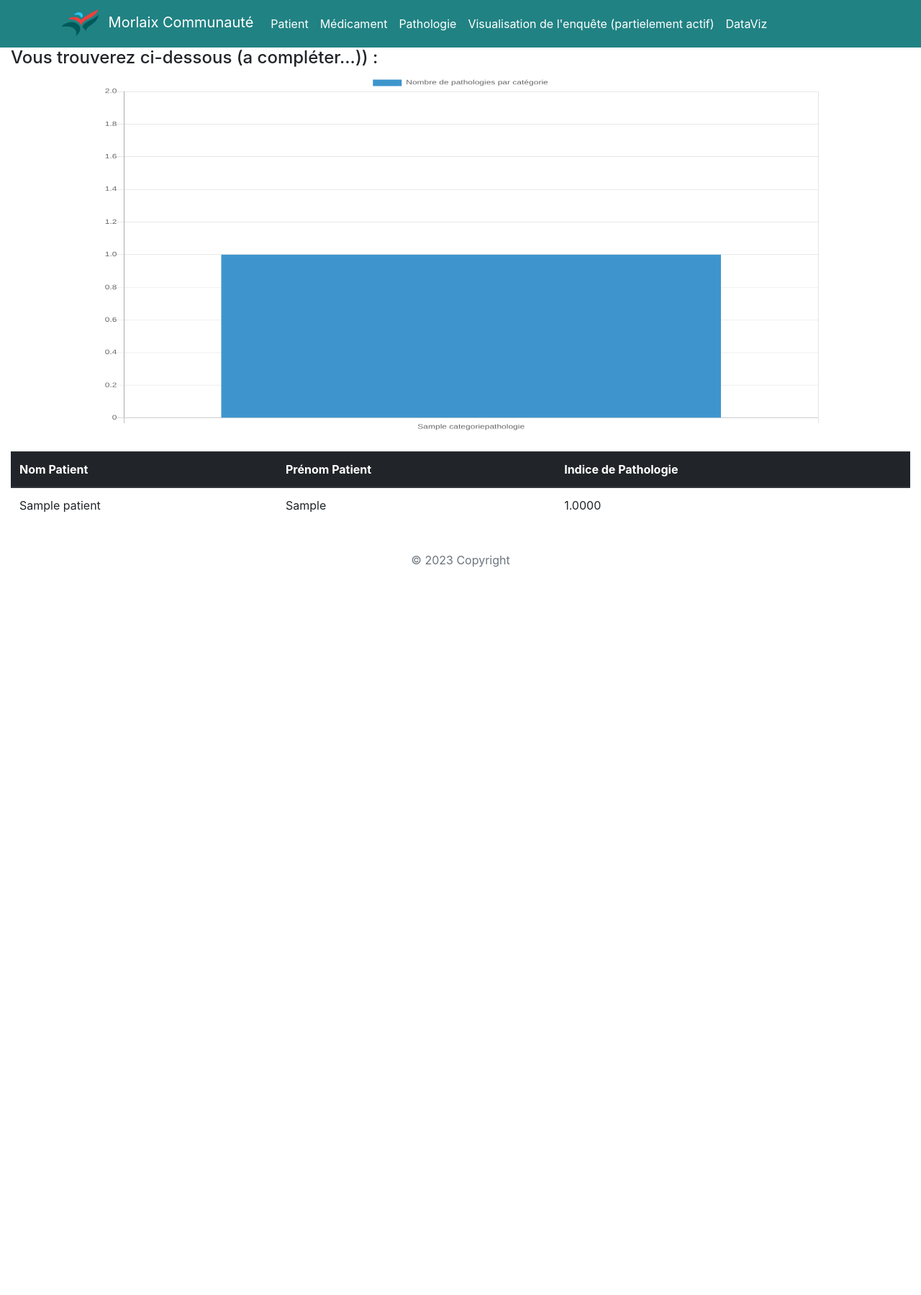
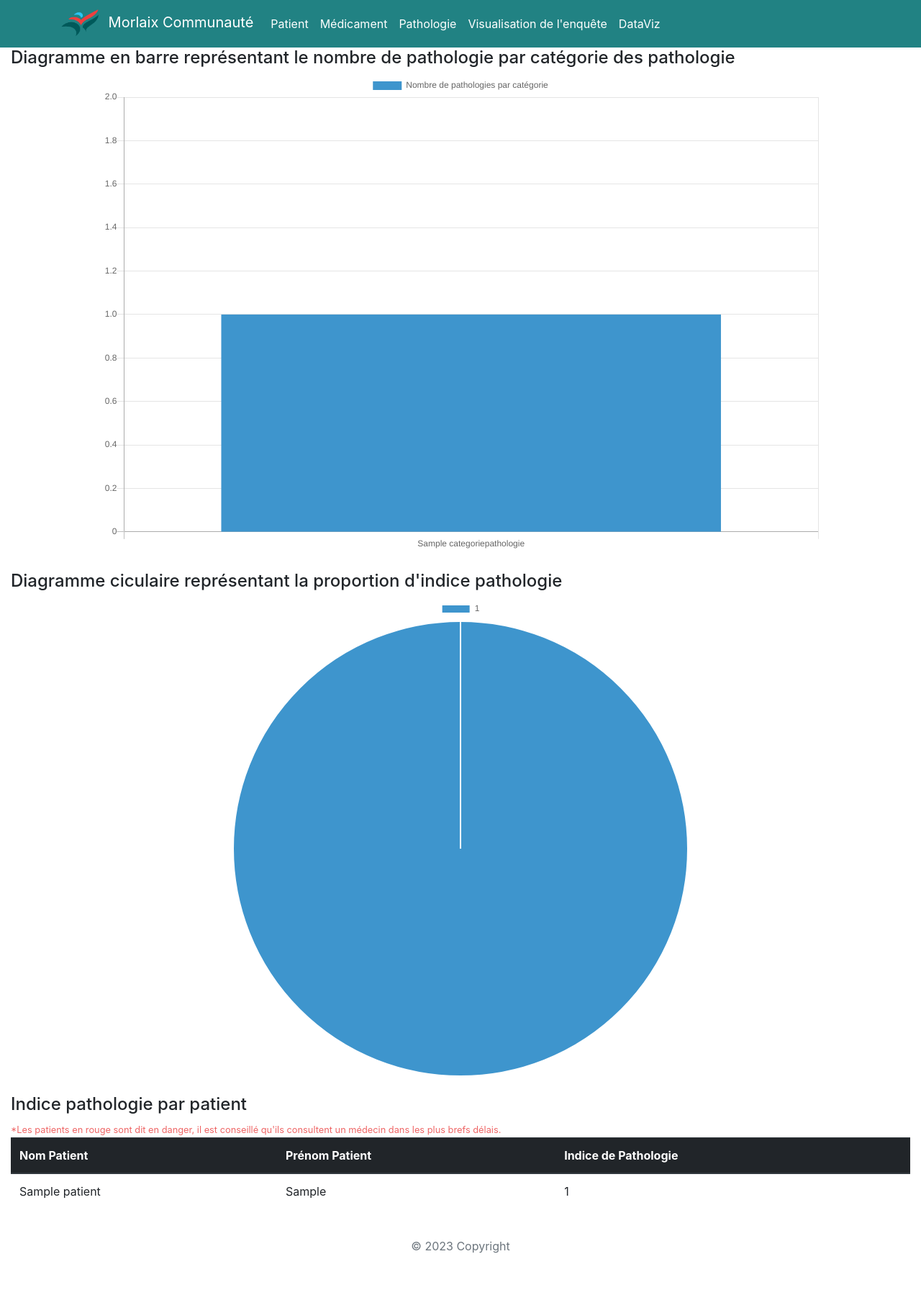
Before and after one commit to lucas-besson/S3.01-Misson-2, a Flask app: page /dataviz/show in a window 1280 px wide. Shown: the whole page at 72% size. Before the commit the page ends 788 px from the top, so only its background shows below. Run offline with Flask 3, Linux system fonts and the light colour scheme; tables that the repository leaves empty hold one stand-in row (values such as "Sample post"); some libraries are stand-ins or nearby versions.

Commit message:
Ajout du camembert et finalisation du site

```diff
--- a/controllers/dataviz.py
+++ b/controllers/dataviz.py
@@ -13,4 +13,7 @@ def show_dataviz():
     labels_categorie_pathologie = [str(row['LABEL']) for row in data]
     values_categorie_pathologie = [str(row['TOTAL']) for row in data]
     data_indice_pathologie = dataviz_find_indice()
-    return render_template('/dataviz/dataviz.html', labels_categorie_pathologie=labels_categorie_pathologie, values_categorie_pathologie=values_categorie_pathologie, data_indice=data_indice_pathologie)
+    data_pie = dataviz_pie_indice()
+    values_indice = [str(row['STAT']) for row in data_pie]
+    labels_indice = [str(row['INDICE']) for row in data_pie]
+    return render_template('/dataviz/dataviz.html', labels_categorie_pathologie=labels_categorie_pathologie, values_categorie_pathologie=values_categorie_pathologie, data_indice=data_indice_pathologie, values_indice=values_indice, labels_indice=labels_indice)
--- a/models/dao_dataviz.py
+++ b/models/dao_dataviz.py
@@ -21,7 +21,7 @@ def dataviz_find_indice():
     connection = get_db()
     try:
         cursor = connection.cursor()
-        sql = '''SELECT P.nom, P.prenom, Count( DISTINCT M.idPathologie)/Count( DISTINCT C.idMed) AS CALCUL
+        sql = '''SELECT P.nom, P.prenom, CEILING(Count( DISTINCT C.idMed)/Count( DISTINCT  M.idPathologie)) AS CALCUL
                 FROM estmaladede As M
                 INNER JOIN correspondance C ON C.idPatient = M.idPatient
                 INNER JOIN patient P ON M.idPatient = P.idPatient
@@ -30,3 +30,19 @@ def dataviz_find_indice():
         return cursor.fetchall()
     except ValueError:
         abort(400, 'error requete dataviz_find_indice')
+
+def dataviz_pie_indice():
+    connection = get_db()
+    try:
+        cursor = connection.cursor()
+        sql = '''SELECT CALCUL AS INDICE, Count(CALCUL) AS STAT FROM (
+                    SELECT CEILING(Count( DISTINCT C.idMed)/Count( DISTINCT  M.idPathologie)) AS CALCUL
+                    FROM estmaladede As M
+                    INNER JOIN correspondance C ON C.idPatient = M.idPatient
+                    INNER JOIN patient P ON M.idPatient = P.idPatient
+                    GROUP BY M.idPatient) As getIndice
+                GROUP BY CALCUL;'''
+        cursor.execute(sql)
+        return cursor.fetchall()
+    except ValueError:
+        abort(400, 'error requete dataviz_pie_indice')
--- a/static/style.css
+++ b/static/style.css
@@ -15,8 +15,16 @@
 }
 
 /*mis een page de la data viz*/
-#myChart{
+#myChart, #aPie{
     max-width: 1000px;
-    max-height: 500px;
+    max-height: 750px;
     margin:auto;
 }
+#danger{
+    background-color: rgba(234, 67, 67, 0.82);
+    color: #700202;
+    font-weight: bold;
+}
+small{
+    color:rgba(234, 67, 67, 0.82);
+}
--- a/templates/_nav.html
+++ b/templates/_nav.html
@@ -19,7 +19,7 @@
                         <a class="nav-link text-white" href="/pathologie/show">Pathologie</a>
                      </li>
                      <li class="nav-item">
-                        <a class="nav-link text-white" href="/visualisation/filtre/show">Visualisation de l'enquête (partielement actif)</a>
+                        <a class="nav-link text-white" href="/visualisation/filtre/show">Visualisation de l'enquête</a>
                      </li>
                       <li class="nav-item">
                         <a class="nav-link text-white" href="/dataviz/show">DataViz</a>
--- a/templates/dataviz/dataviz.html
+++ b/templates/dataviz/dataviz.html
@@ -14,8 +14,13 @@
 {% endblock %}
 
 {% block body %}
-        <h4>Vous trouverez ci-dessous (a compléter...)) : </h4>
+        <h4>Diagramme en barre représentant le nombre de pathologie par catégorie des pathologie</h4>
         <canvas id="myChart" width="300" height="200"></canvas><br>
+        <h4>Diagramme ciculaire représentant la proportion d'indice pathologie</h4>
+       <canvas id="aPie" width="300" height="200"></canvas><br>
+        <h4>Indice pathologie par patient</h4>
+        <small>*Les patients en rouge sont dit en danger, il est conseillé qu'ils consultent un médecin dans les plus  brefs délais.</small>
+
         <table class="table table-hover">
             <thead class="thead-dark">
                 <tr>
@@ -28,9 +33,15 @@
                 {% if data_indice | length >= 1 %}
                     {% for ligne in data_indice %}
                         <tr>
-                            <td>{{ ligne.nom }}</td>
-                            <td>{{ ligne.prenom }}</td>
-                            <td>{{ ligne.CALCUL }}</td>
+                            {% if ligne.CALCUL >= 3 %}
+                                <td id='danger'>{{ ligne.nom }}</td>
+                                <td id='danger'>{{ ligne.prenom }}</td>
+                                <td id='danger'>{{ ligne.CALCUL }}</td>
+                            {% else %}
+                                <td>{{ ligne.nom }}</td>
+                                <td>{{ ligne.prenom }}</td>
+                                <td>{{ ligne.CALCUL }}</td>
+                            {% endif %}
                         </tr>
                     {% endfor %}
                 {% else %}
@@ -62,5 +73,25 @@
             }
           });
         </script>
+        <script type="text/javascript">
+          const labels2 = {{ labels_indice|safe }};
+          const values2 = {{ values_indice|safe }};
+          const colors2 = ["#3e95cd", "#8e5ea2","#3cba9f","#FE9920","#D81E5B"];
+          var myPie = document.getElementById('aPie').getContext('2d');
+          var myChart = new Chart(myPie, {
+            type: 'pie',
+            data: {
+              labels: labels2,
+              datasets: [{
+                data: values2,
+                backgroundColor: colors2,
+                label: 'Indice pathologie'
+              }]
+            },
+            options: {
+              responsive: true
+            }
+          });
+        </script>
 
 {% endblock %}
```
